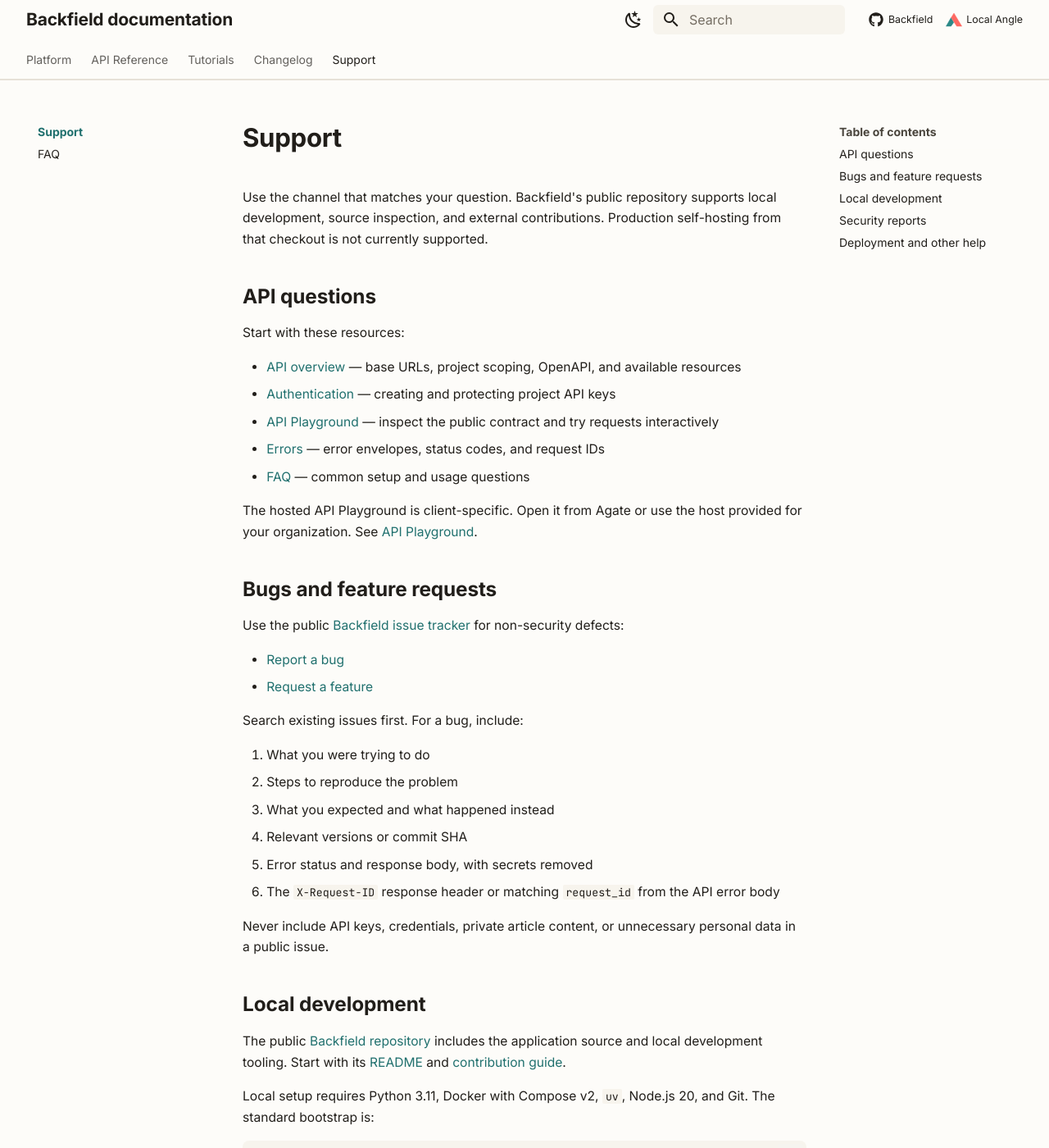
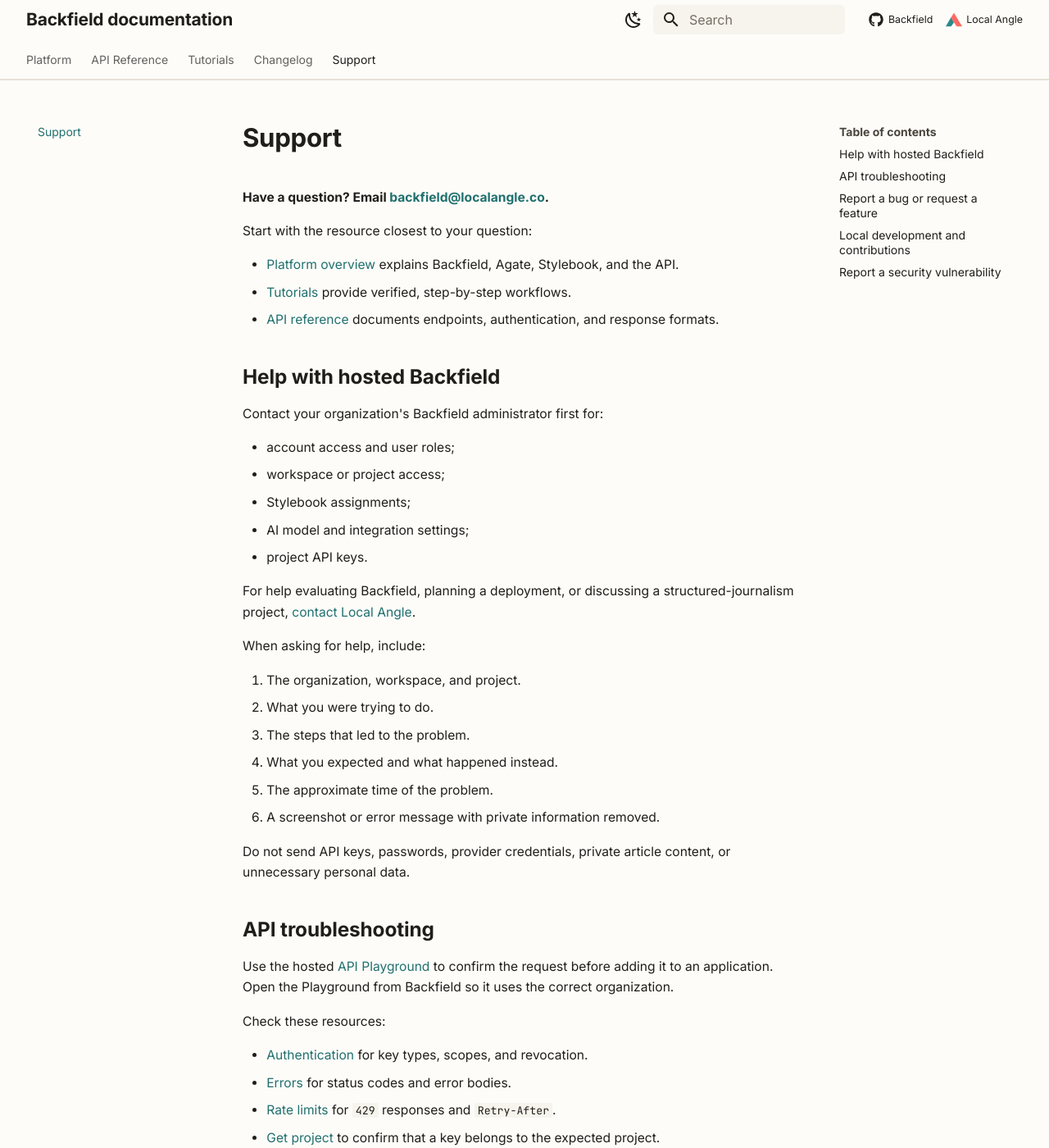
Before and after one commit to localangle/backfield-docs, an MkDocs documentation site: the page built from docs/support/index.md, in a window 1280 px wide and 1400 px high. Shown: the whole window at 82% size. Built offline with MkDocs 1.6.1 and Material for MkDocs 9.7.7, drawn with Linux system fonts in a browser that asks for light colours; some of the changed text lies outside the part shown.

Commit message:
docs: consolidate support guidance
Co-authored-by: Cursor <cursoragent@cursor.com>

````diff
--- a/docs/support/index.md
+++ b/docs/support/index.md
@@ -1,42 +1,90 @@
 # Support
 
-Use the channel that matches your question. Backfield's public repository supports local development, source inspection, and external contributions. Production self-hosting from that checkout is not currently supported.
+**Have a question? Email [backfield@localangle.co](mailto:backfield@localangle.co).**
 
-## API questions
+Start with the resource closest to your question:
 
-Start with these resources:
+- [Platform overview](../platform/index.md) explains Backfield, Agate,
+  Stylebook, and the API.
+- [Tutorials](../tutorials/index.md) provide verified, step-by-step workflows.
+- [API reference](../api/index.md) documents endpoints, authentication, and
+  response formats.
 
-- [API overview](../api/index.md) — base URLs, project scoping, OpenAPI, and available resources
-- [Authentication](../api/authentication.md) — creating and protecting project API keys
-- [API Playground](../api/playground.md) — inspect the public contract and try requests interactively
-- [Errors](../api/conventions/errors.md) — error envelopes, status codes, and request IDs
-- [FAQ](faq.md) — common setup and usage questions
+## Help with hosted Backfield
 
-The hosted API Playground is client-specific. Open it from Agate or use the host provided for your organization. See [API Playground](../api/playground.md).
+Contact your organization's Backfield administrator first for:
 
-## Bugs and feature requests
+- account access and user roles;
+- workspace or project access;
+- Stylebook assignments;
+- AI model and integration settings;
+- project API keys.
 
-Use the public [Backfield issue tracker](https://github.com/localangle/backfield/issues) for non-security defects:
+For help evaluating Backfield, planning a deployment, or discussing a
+structured-journalism project, [contact Local Angle](https://localangle.co).
+
+When asking for help, include:
+
+1. The organization, workspace, and project.
+2. What you were trying to do.
+3. The steps that led to the problem.
+4. What you expected and what happened instead.
+5. The approximate time of the problem.
+6. A screenshot or error message with private information removed.
+
+Do not send API keys, passwords, provider credentials, private article content,
+or unnecessary personal data.
+
+## API troubleshooting
+
+Use the hosted [API Playground](../api/playground.md) to confirm the request
+before adding it to an application. Open the Playground from Backfield so it
+uses the correct organization.
+
+Check these resources:
+
+- [Authentication](../api/authentication.md) for key types, scopes, and
+  revocation.
+- [Errors](../api/conventions/errors.md) for status codes and error bodies.
+- [Rate limits](../api/conventions/rate-limits.md) for `429` responses and
+  `Retry-After`.
+- [Get project](../api/projects/get-project.md) to confirm that a key belongs
+  to the expected project.
+
+For a failed request, record the endpoint, HTTP method, status, sanitized
+response body, and the `X-Request-ID` response header or matching `request_id`
+from the error body. Never include the API key.
+
+## Report a bug or request a feature
+
+Use the public [Backfield issue tracker](https://github.com/localangle/backfield/issues)
+for non-security reports:
 
 - [Report a bug](https://github.com/localangle/backfield/issues/new?template=bug_report.yml)
 - [Request a feature](https://github.com/localangle/backfield/issues/new?template=feature_request.yml)
 
-Search existing issues first. For a bug, include:
+Search existing issues first. A useful bug report includes:
 
 1. What you were trying to do
 2. Steps to reproduce the problem
 3. What you expected and what happened instead
 4. Relevant versions or commit SHA
-5. Error status and response body, with secrets removed
-6. The `X-Request-ID` response header or matching `request_id` from the API error body
+5. Sanitized logs or error details
+6. How often the problem occurs
 
-Never include API keys, credentials, private article content, or unnecessary personal data in a public issue.
+Do not post customer data or credentials in a public issue.
 
-## Local development
+## Local development and contributions
 
-The public [Backfield repository](https://github.com/localangle/backfield) includes the application source and local development tooling. Start with its [README](https://github.com/localangle/backfield#quickstart) and [contribution guide](https://github.com/localangle/backfield/blob/main/CONTRIBUTING.md).
+The public [Backfield repository](https://github.com/localangle/backfield)
+supports local development, source inspection, and external contributions. It
+does not currently provide a supported production self-hosting path.
 
-Local setup requires Python 3.11, Docker with Compose v2, `uv`, Node.js 20, and Git. The standard bootstrap is:
+Start with the repository's
+[quickstart](https://github.com/localangle/backfield#quickstart) and
+[contribution guide](https://github.com/localangle/backfield/blob/main/CONTRIBUTING.md).
+Local setup requires Python 3.11, Docker with Compose v2, `uv`, Node.js 20, and
+Git:
 
 ```bash
 git clone https://github.com/localangle/backfield.git
@@ -46,14 +94,12 @@ source .venv/bin/activate
 backfield init
 ```
 
-After setup, run `backfield doctor` when diagnosing the local environment. Before submitting a contribution, run `make lint` and `make test`.
+Run `backfield doctor` to diagnose the local environment. Before opening a pull
+request, run `make lint` and `make test`.
 
-## Security reports
+## Report a security vulnerability
 
-Do **not** report vulnerabilities in a public issue. Use [GitHub private vulnerability reporting](https://github.com/localangle/backfield/security/advisories/new). Include the affected component, version or commit, reproduction steps, impact, and any known mitigation.
-
-If private reporting is unavailable, email [opensource@localangle.co](mailto:opensource@localangle.co) with the subject `Security report: Backfield`.
-
-## Deployment and other help
-
-The public repository does not currently include a supported production self-hosting path. For help evaluating Backfield, production deployment, or structured-journalism use cases, [contact Local Angle](https://localangle.co).
+Do not report vulnerabilities in a public issue. Use
+[GitHub private vulnerability reporting](https://github.com/localangle/backfield/security/advisories/new).
+Include the affected component, version or commit, reproduction steps, impact,
+and any known mitigation.
--- a/mkdocs-api.yml
+++ b/mkdocs-api.yml
@@ -164,9 +164,7 @@ nav:
       - Search project data: tutorials/api/search.md
       - Trigger and monitor a run: tutorials/api/trigger-run.md
   - Changelog: changelog.md
-  - Support:
-      - support/index.md
-      - FAQ: support/faq.md
+  - Support: support/index.md
 
 markdown_extensions:
   - admonition
--- a/mkdocs.yml
+++ b/mkdocs.yml
@@ -225,9 +225,7 @@ nav:
           - Automation:
               - Trigger and monitor a run: tutorials/api/trigger-run.md
   - Changelog: changelog.md
-  - Support:
-      - support/index.md
-      - FAQ: support/faq.md
+  - Support: support/index.md
 
 markdown_extensions:
   - admonition
````
Also changed, not shown: docs/support/faq.md (deleted, +0 -50 lines).
